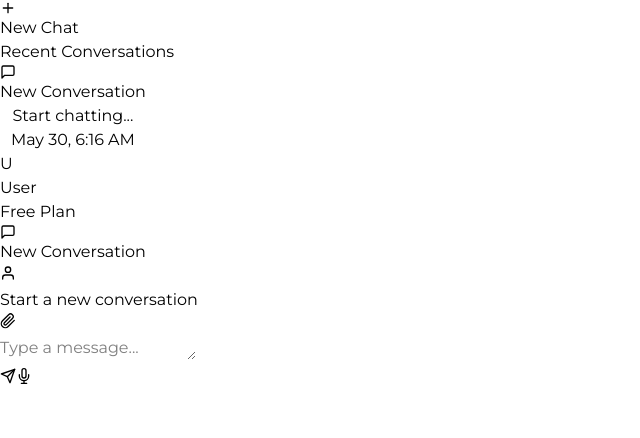
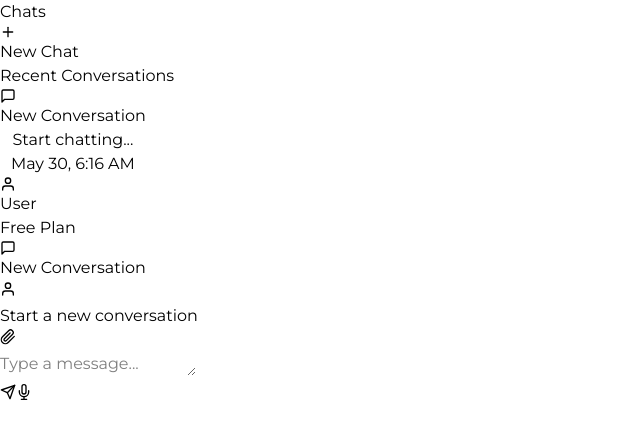
Before and after one commit to Oluwasuyi-Timilehin/realChat, a React (Vite) app in the folder intro/: page /chatpage in a window 1280 px wide. Shown: the top 438 px of the page, without its empty margins (0-640 px from the left). Built offline with nearby package versions, Linux system fonts and the light colour scheme.

Commit message:
Enhance Sidewindow component: update styles for better UI, add user icon, and adjust chat button colors.

```diff
--- a/intro/src/components/Sidewindow.jsx
+++ b/intro/src/components/Sidewindow.jsx
@@ -1,4 +1,4 @@
-import { FiMessageSquare, FiTrash2, FiPlus } from "react-icons/fi";
+import { FiMessageSquare, FiTrash2, FiPlus, FiUser } from "react-icons/fi";
 import { format } from "date-fns";
 
 const Sidewindow = ({
@@ -9,11 +9,12 @@ const Sidewindow = ({
   onDeleteChat,
 }) => {
   return (
-    <div className="w-64 bg-white border-r flex flex-col h-full">
-      <div className="p-4 border-b">
+    <div className="w-72 bg-white border-r flex flex-col h-full">
+      <div className="p-4 space-y-4">
+        <p className="font-semibold text-zinc-700 text-xl">Chats</p>
         <button
           onClick={onNewChat}
-          className="w-full flex items-center justify-center gap-2 bg-blue-500 text-white py-2 px-4 rounded-lg hover:bg-blue-600 transition"
+          className="w-full flex items-center justify-center gap-2 bg-emerald-600 text-white py-2 px-4 rounded-lg hover:bg-emerald-700 transition cursor-pointer"
         >
           <FiPlus /> New Chat
         </button>
@@ -29,13 +30,17 @@ const Sidewindow = ({
               <div
                 key={chat.id}
                 className={`relative group rounded-lg ${
-                  activeChat === chat.id ? "bg-blue-50" : "hover:bg-gray-50"
+                  activeChat === chat.id
+                    ? "bg-emerald-50"
+                    : "hover:bg-emerald-50"
                 }`}
               >
                 <button
                   onClick={() => onSelectChat(chat.id)}
                   className={`w-full text-left p-3 pr-8 ${
-                    activeChat === chat.id ? "text-blue-600" : "text-gray-700"
+                    activeChat === chat.id
+                      ? "text-emerald-600"
+                      : "text-emerald-700"
                   }`}
                 >
                   <div className="flex items-center gap-2">
@@ -54,7 +59,8 @@ const Sidewindow = ({
                 {chats.length > 1 && (
                   <button
                     onClick={() => onDeleteChat(chat.id)}
-                    className="absolute right-2 top-1/2 -translate-y-1/2 p-1 text-gray-400 hover:text-red-500 opacity-0 group-hover:opacity-100 transition"
+                    className="absolute right-2 top-1/2 -translate-y-1/2 p-1 text-zinc-400 hover:text-red-500 transition opacity-0
+                    group-hover:opacity-100"
                   >
                     <FiTrash2 size={14} />
                   </button>
@@ -65,14 +71,14 @@ const Sidewindow = ({
         </div>
       </div>
 
-      <div className="p-4 border-t">
+      <div className="p-4 border-t border-zinc-400">
         <div className="flex items-center gap-3">
-          <div className="w-8 h-8 rounded-full bg-blue-100 flex items-center justify-center">
-            <span className="text-blue-500">U</span>
+          <div className="w-8 h-8 rounded-full bg-emerald-100 flex items-center justify-center">
+            <FiUser className="text-emerald-500" />
           </div>
           <div>
             <p className="font-medium">User</p>
-            <p className="text-xs text-gray-500">Free Plan</p>
+            <p className="text-xs text-zinc-500">Free Plan</p>
           </div>
         </div>
       </div>
```
